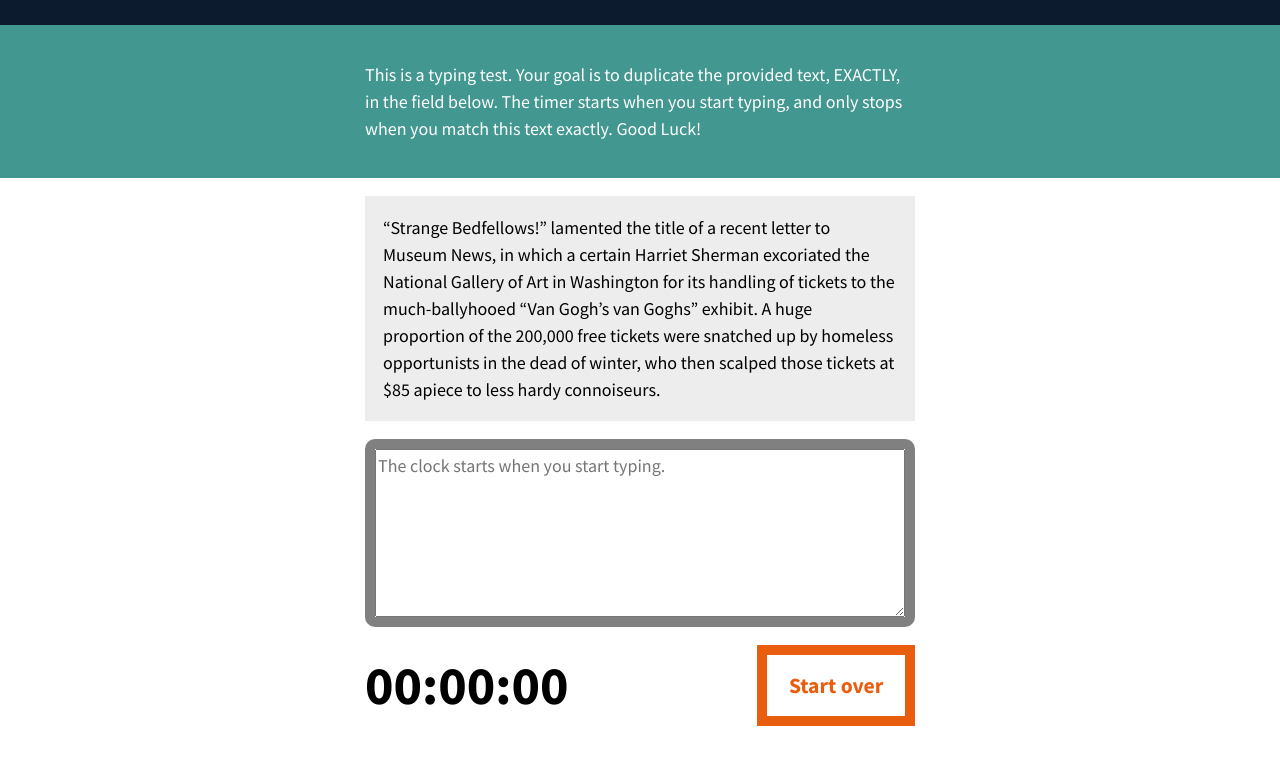
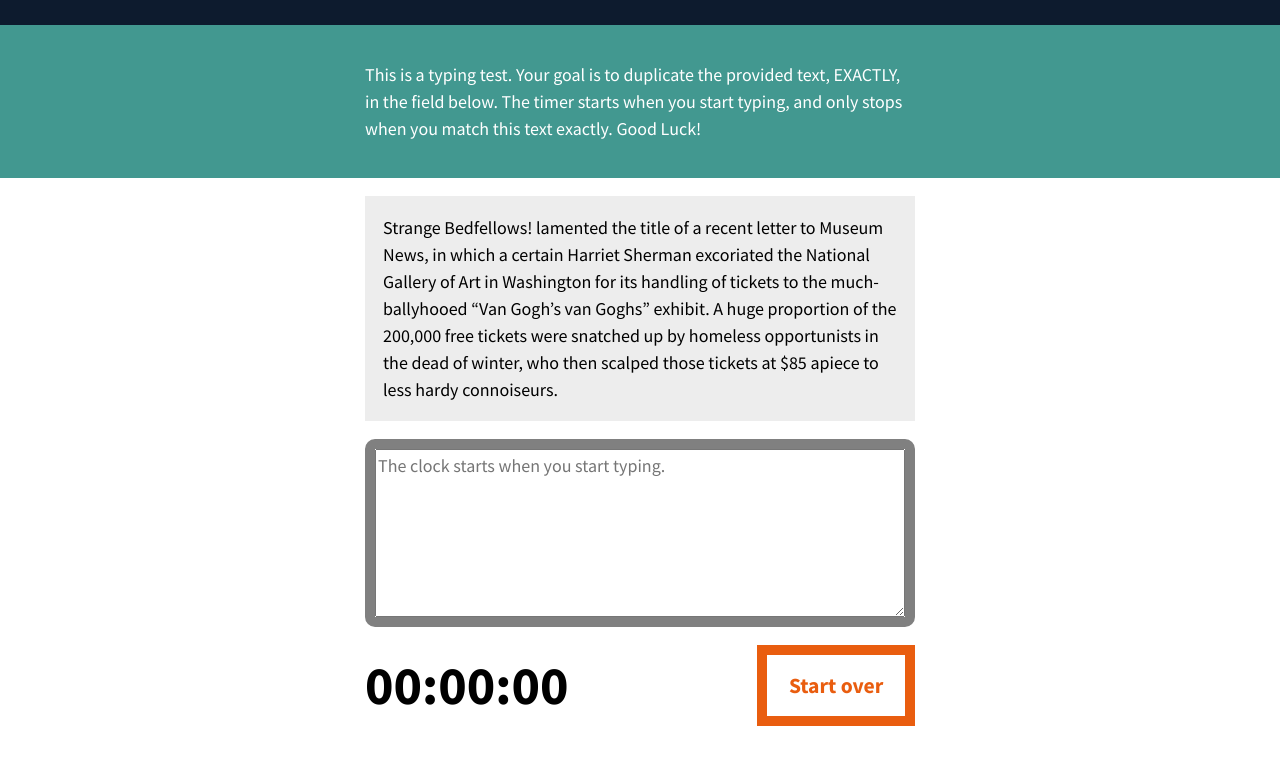
Before and after one commit to PraveenPuvvula/PraveenPuvvula.github.io-typingSpeedTest, a plain HTML site: page index.html in a window 1280 px wide. Shown: the part 113-878 px from the top of the page. Drawn offline with Linux system fonts and the light colour scheme.

Commit message:
Add files via upload

```diff
--- a/index.html
+++ b/index.html
@@ -21,7 +21,7 @@
         </article><!-- .intro -->
         <section class="test-area">
             <div id="origin-text">
-                <p>“Strange Bedfellows!” lamented the title of a recent letter to Museum News, in which a certain Harriet Sherman excoriated the National Gallery of Art
+                <p>Strange Bedfellows! lamented the title of a recent letter to Museum News, in which a certain Harriet Sherman excoriated the National Gallery of Art
                     in Washington for its handling of tickets to the much-ballyhooed “Van Gogh’s van Goghs” exhibit. A huge proportion of the 200,000 free tickets were snatched
                     up by homeless opportunists in the dead of winter, who then scalped those tickets at $85 apiece to less hardy connoiseurs.</p>
             </div><!-- #origin-text -->
```
